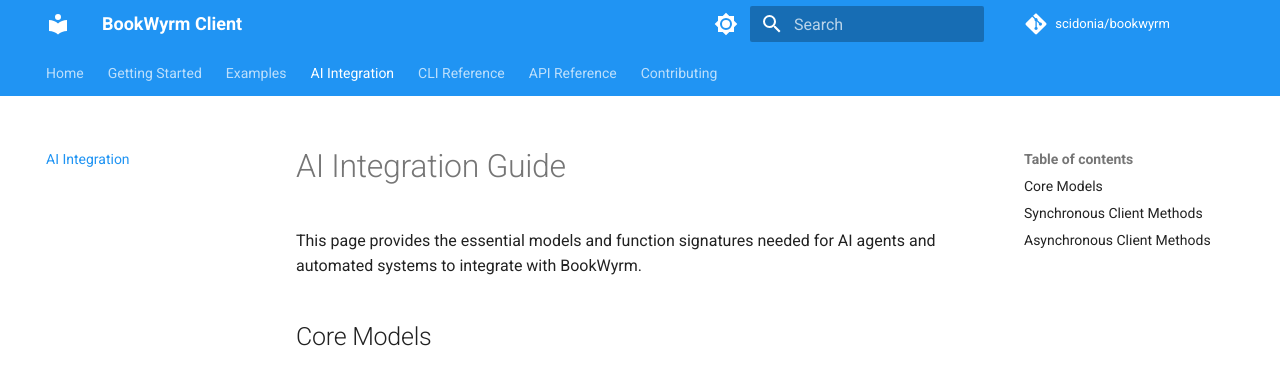
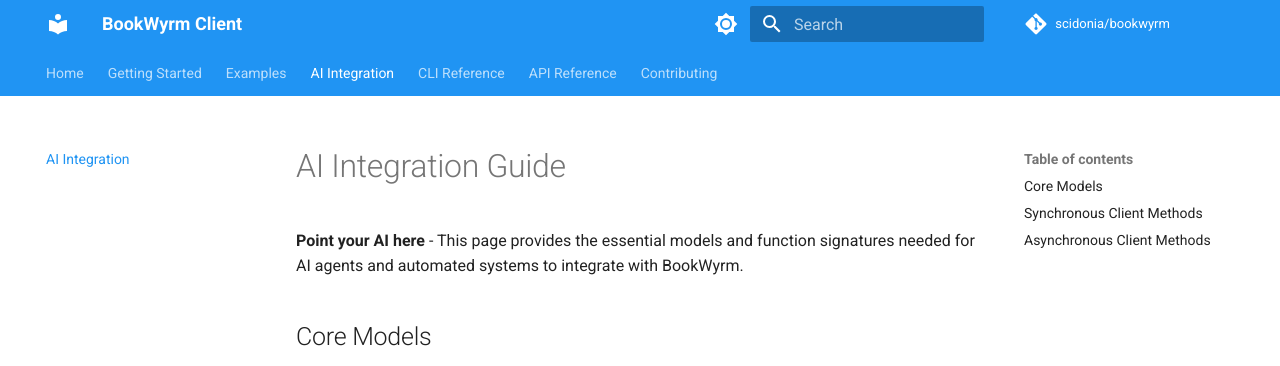
Before and after one commit to scidonia/bookwyrm-client, an MkDocs documentation site: the page built from docs/ai.md, in a window 1280 px wide and 900 px high, cut to the strip 0-366 px from the top of the window. Built offline with MkDocs 1.6.1 and Material for MkDocs 9.7.7, drawn with Linux system fonts in a browser that asks for light colours; comment, search, counter and statistics services are not loaded.

Commit message:
docs: add AI directive to documentation header
Co-authored-by: aider (anthropic/claude-sonnet-4-20250514) <aider@aider.chat>

```diff
--- a/docs/ai.md
+++ b/docs/ai.md
@@ -1,6 +1,6 @@
 # AI Integration Guide
 
-This page provides the essential models and function signatures needed for AI agents and automated systems to integrate with BookWyrm.
+**Point your AI here** - This page provides the essential models and function signatures needed for AI agents and automated systems to integrate with BookWyrm.
 
 ## Core Models
 
```
